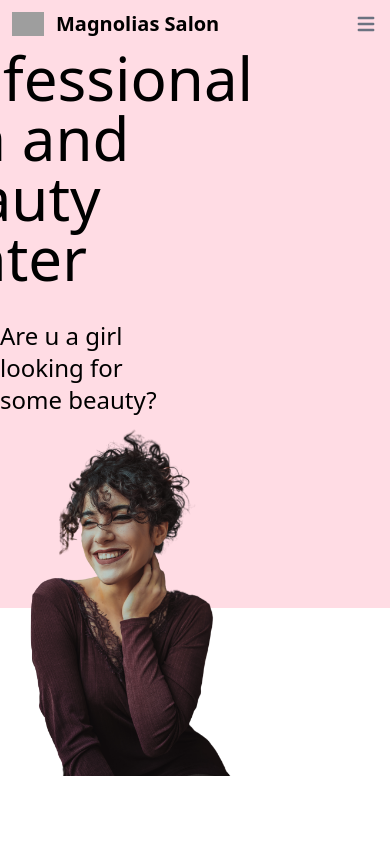
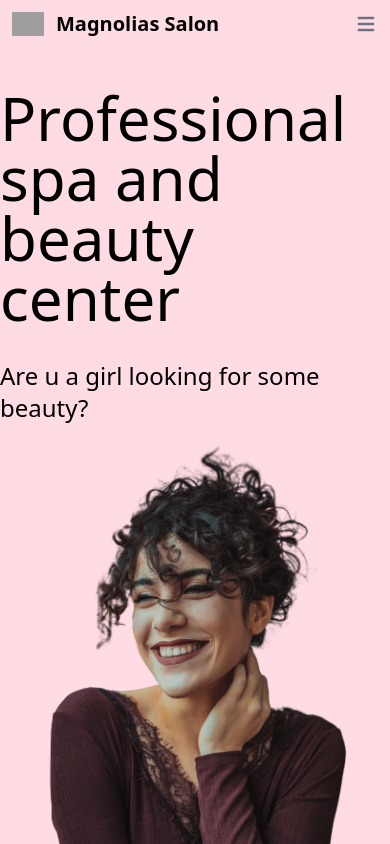
Before and after one commit to galletafromjell666/magnolias-lading-page, a React (Create React App) app: page / in a window 390 px wide. Shown: the top 844 px of the page. Built offline with nearby package versions, Linux system fonts and the light colour scheme; grey boxes are pictures that could not be loaded.

Commit message:
fix responsive layout

```diff
--- a/src/components/HeroSection.jsx
+++ b/src/components/HeroSection.jsx
@@ -2,9 +2,9 @@ import React from "react";
 
 const HeroSection = () => {
   return (
-    <div className="w-full h-[35rem] flex flex-col md:flex-row bg-primary ">
-      <div className="flex-1 w-40 ">
-        <div className="flex h-full w-full justify-center items-center flex-col text-6xl">
+    <div className="w-full min-w-fit bg-primary flex flex-col md:flex-row md:h-[35rem] ">
+      <div className="flex-1 w-100 md:w-40 ">
+        <div className="flex h-full w-full pt-10 justify-center items-center flex-col text-6xl md:pt-0">
           <h1>
           Professional<br></br>
             spa and beauty <br></br>center
@@ -12,7 +12,7 @@ const HeroSection = () => {
           <h2 className=" mt-8 text-2xl">Are u a girl looking for some beauty?</h2>
         </div>
       </div>
-      <div className="flex-1 w-60 relative">
+      <div className="relative flex-1 w-100 md:w-60 ">
         <img
           className="h-full mx-auto"
           src="/hero-pexels-vincenzo-giove-1925482.png"
```
